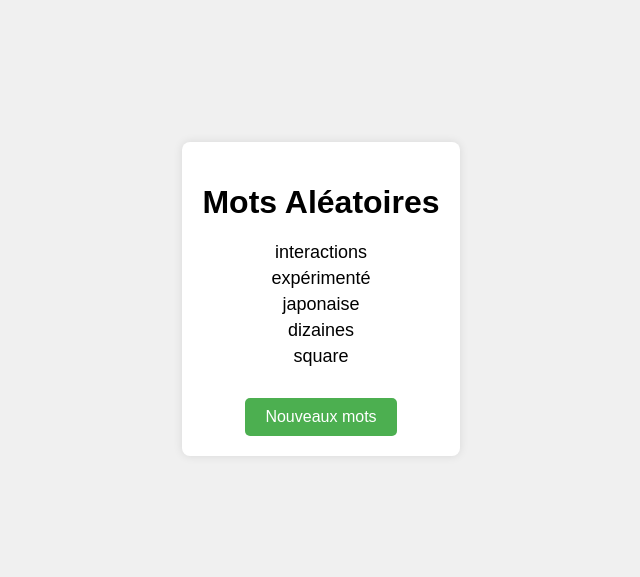
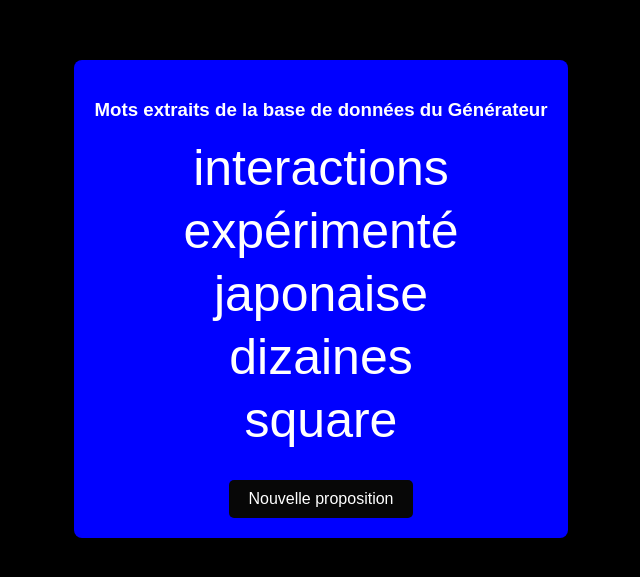
Before and after one commit to dol-dol/dol-dol.github.io, a plain HTML site: page haz/hazard.html in a window 1280 px wide. Shown: the part 109-686 px from the top of the page, without its empty margins (319-959 px from the left). Drawn offline with Linux system fonts and the light colour scheme.

Commit message:
Update hazard.html

```diff
--- a/haz/hazard.html
+++ b/haz/hazard.html
@@ -11,11 +11,12 @@
             justify-content: center;
             align-items: center;
             min-height: 100vh;
-            background-color: #f0f0f0;
+            background-color: #000000;
+			 color: white;
         }
 
         #container {
-            background-color: white;
+            background-color: blue;
             padding: 20px;
             border-radius: 8px;
             box-shadow: 0 0 10px rgba(0, 0, 0, 0.1);
@@ -29,11 +30,11 @@
 
         #word-list li {
             margin: 5px 0;
-            font-size: 18px;
+            font-size: 50px;
         }
 
         button {
-            background-color: #4CAF50;
+            background-color: #070707;
             border: none;
             color: white;
             padding: 10px 20px;
@@ -50,9 +51,9 @@
 <body>
 
 <div id="container">
-    <h1>Mots Aléatoires</h1>
+    <h3>Mots extraits de la base de données du Générateur</h3>
     <ul id="word-list"></ul>
-    <button onclick="displayRandomWords()">Nouveaux mots</button>
+    <button onclick="displayRandomWords()">Nouvelle proposition</button>
 </div>
 
 <script>
```
